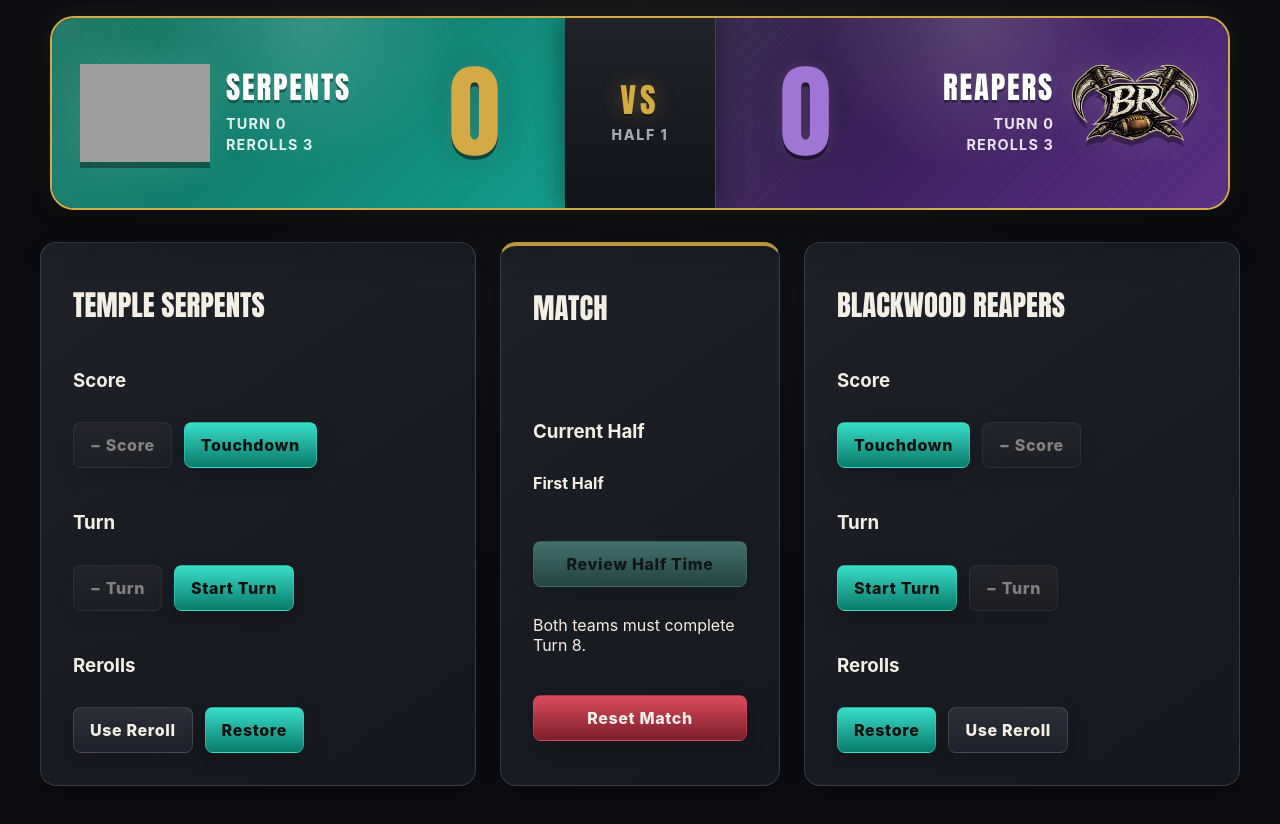
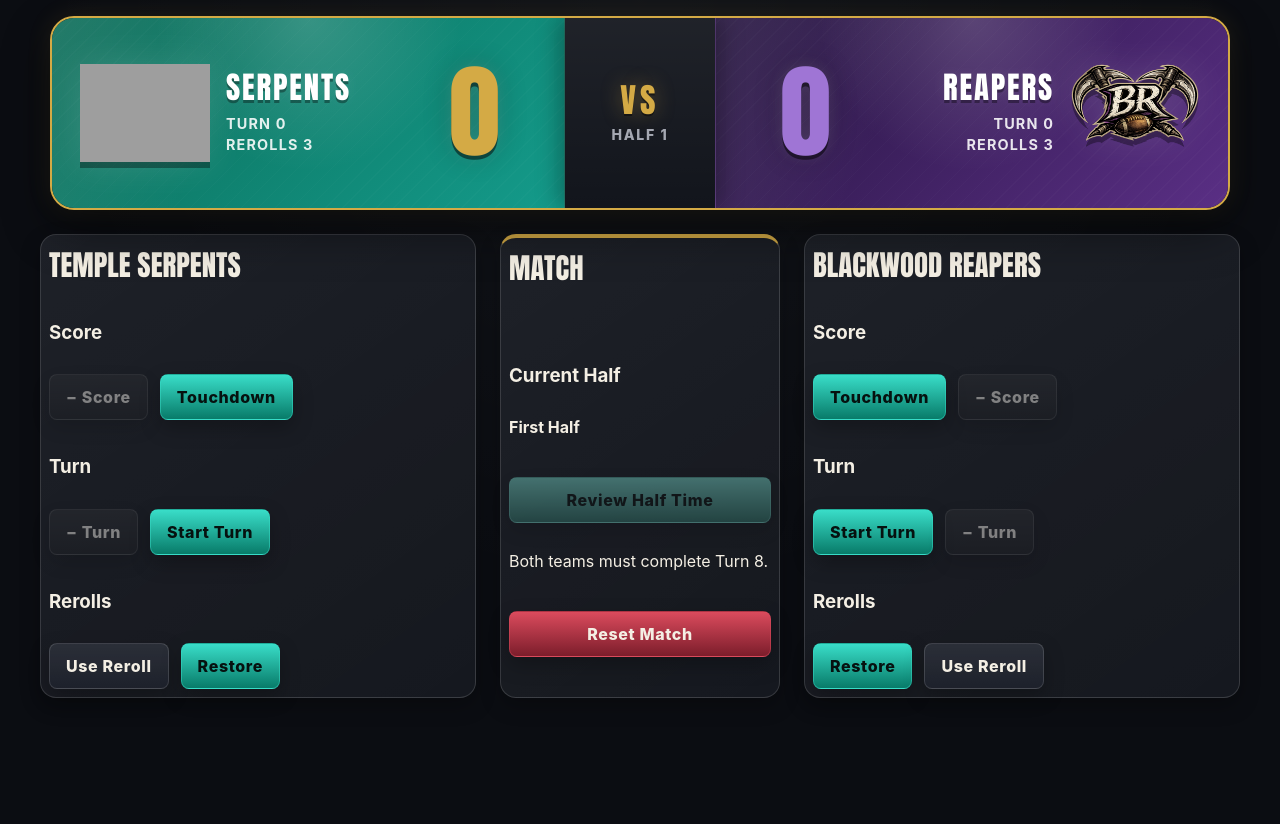
Before and after one commit to moloch291/blood-bowl-scoreboard-ui, a React (Vite) app: page / in a window 1280 px wide. Both pictures are taken after a click on the button "START MATCH". Shown: the top 824 px of the page. After the commit the page ends 800 px from the top, so only its background shows below. Built offline with nearby package versions, Linux system fonts and the light colour scheme; grey boxes are pictures that could not be loaded.

Commit message:
fix margins and padding in match layout screen

```diff
--- a/src/styles/control-panel.css
+++ b/src/styles/control-panel.css
@@ -1,6 +1,6 @@
 .control-panel {
     width: min(1400px, calc(100% - 48px));
-    margin: 0 auto var(--space-8);
+    margin: 0 auto;
 
     display: grid;
     grid-template-columns: 1fr 280px 1fr;
@@ -9,7 +9,7 @@
 
 .control-panel__team,
 .control-panel__match {
-    padding: var(--space-6);
+    padding: var(--space-2);
 
     background:
         linear-gradient(145deg,
@@ -40,7 +40,7 @@
 }
 
 .control-panel h2 {
-    margin: var(--space-2) 0 var(--space-5);
+    margin: 0 0 var(--space-4);
 
     font-family: var(--font-display);
     font-size: 1.8rem;
@@ -59,7 +59,7 @@
 .control-panel__group {
     display: grid;
     gap: var(--space-3);
-    margin-top: var(--space-5);
+    margin-top: var(--space-4);
 }
 
 .control-panel__group>span {
--- a/src/styles/layout.css
+++ b/src/styles/layout.css
@@ -8,7 +8,7 @@
     flex-direction: column;
     align-items: center;
     justify-content: flex-start;
-    gap: 2rem;
+    gap: 1.5rem;
 }
 
 .match-layout>.scoreboard,
```
